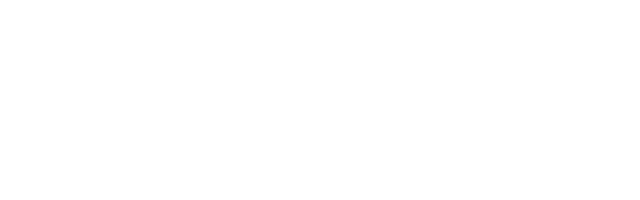
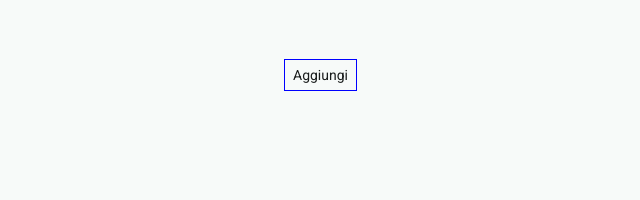
Before and after one commit to ChiaraZuccaro/trackly, an Angular app in the folder frontend/: page /dashboard in a window 1280 px wide. Before the commit this address led to /. Shown: the top 200 px of the page, without its empty margins (16-656 px from the left). Built offline with nearby package versions, Linux system fonts and the light colour scheme.

Commit message:
created dashboard frontend

```diff
--- a/frontend/package.json
+++ b/frontend/package.json
@@ -20,10 +20,12 @@
   },
   "private": true,
   "dependencies": {
+    "@angular/cdk": "^20.1.5",
     "@angular/common": "^20.1.0",
     "@angular/compiler": "^20.1.0",
     "@angular/core": "^20.1.0",
     "@angular/forms": "^20.1.0",
+    "@angular/material": "^20.1.5",
     "@angular/platform-browser": "^20.1.0",
     "@angular/router": "^20.1.0",
     "rxjs": "~7.8.0",
--- a/frontend/src/app/app.routes.ts
+++ b/frontend/src/app/app.routes.ts
@@ -1,6 +1,8 @@
 import { Routes } from '@angular/router';
+import { Dashboard } from '@pages/dashboard/dashboard';
 import { Login } from '@pages/login/login';
 
 export const routes: Routes = [
-  { path: 'login', component: Login }
+  { path: 'login', component: Login },
+  { path: 'dashboard', component: Dashboard }
 ];
--- /dev/null
+++ b/frontend/src/app/pages/dashboard/dashboard.html
@@ -0,0 +1,9 @@
+<section id="dashboard">
+  <div class="graphic-container">
+    <canvas id="grafic"></canvas>
+  </div>
+  <div class="actions">
+    <button type="button">Aggiungi</button>
+    <!-- <button type="button"></button> -->
+  </div>
+</section>
--- /dev/null
+++ b/frontend/src/app/pages/dashboard/dashboard.scss
@@ -0,0 +1,11 @@
+#dashboard {
+  display: flex;
+  align-items: center;
+
+  .actions {
+    button {
+      border: 1px blue solid;
+      padding: .3rem .5rem;
+    }
+  }
+}
--- a/frontend/src/index.html
+++ b/frontend/src/index.html
@@ -6,6 +6,8 @@
   <base href="/">
   <meta name="viewport" content="width=device-width, initial-scale=1">
   <link rel="icon" type="image/x-icon" href="favicon.ico">
+  <link href="https://fonts.googleapis.com/css2?family=Roboto:wght@300;400;500&display=swap" rel="stylesheet">
+  <link href="https://fonts.googleapis.com/icon?family=Material+Icons" rel="stylesheet">
 </head>
 
 <body>
--- a/frontend/src/styles.scss
+++ b/frontend/src/styles.scss
@@ -1,5 +1,44 @@
+
+// Include theming for Angular Material with `mat.theme()`.
+// This Sass mixin will define CSS variables that are used for styling Angular Material
+// components according to the Material 3 design spec.
+// Learn more about theming and how to use it for your application's
+// custom components at https://material.angular.dev/guide/theming
+
 /* You can add global styles to this file, and also import other style files */
 @use "base/reset";
 @use "base/base";
 
 @use "themes/themes";
+@use '@angular/material' as mat;
+
+html {
+  @include mat.theme((
+    color: (
+      primary: mat.$cyan-palette,
+      tertiary: mat.$orange-palette,
+    ),
+    typography: Roboto,
+    density: 0,
+  ));
+}
+
+body {
+  // Default the application to a light color theme. This can be changed to
+  // `dark` to enable the dark color theme, or to `light dark` to defer to the
+  // user's system settings.
+  color-scheme: light;
+
+  // Set a default background, font and text colors for the application using
+  // Angular Material's system-level CSS variables. Learn more about these
+  // variables at https://material.angular.dev/guide/system-variables
+  background-color: var(--mat-sys-surface);
+  color: var(--mat-sys-on-surface);
+  font: var(--mat-sys-body-medium);
+
+  // Reset the user agent margin.
+  margin: 0;
+}
+
+html, body { height: 100%; }
+body { margin: 0; font-family: Roboto, "Helvetica Neue", sans-serif; }
```
Also changed, not shown: frontend/src/app/pages/dashboard/dashboard.ts (added, +11 -0 lines), 1 other file (tests, documents, lock files or other folders).
